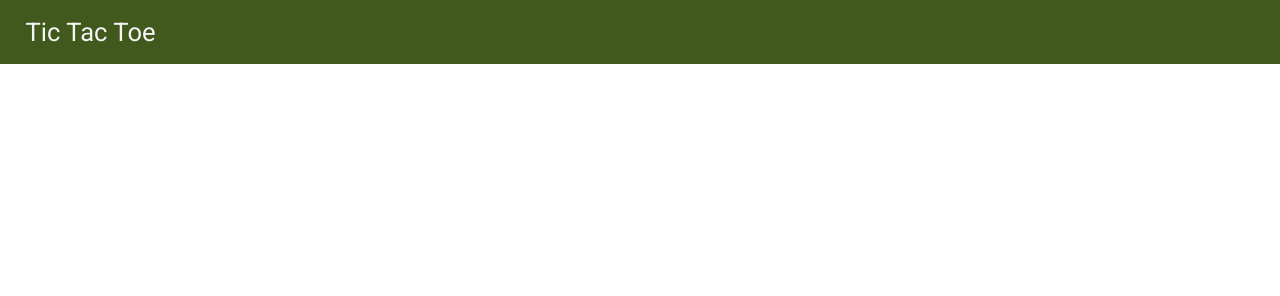
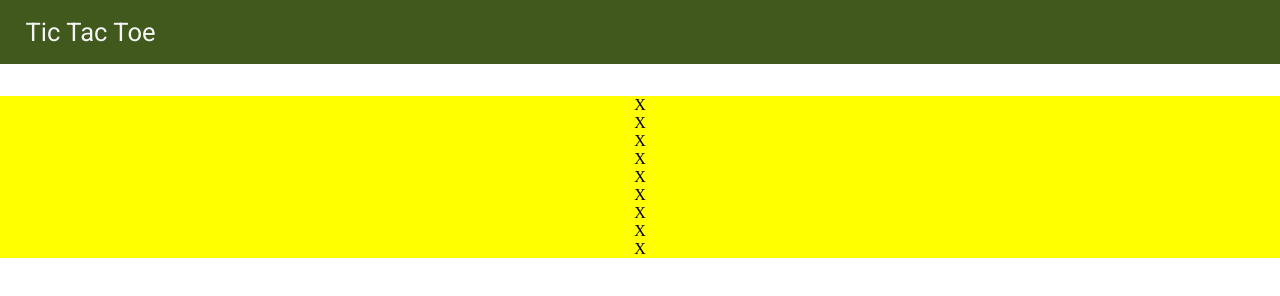
Before and after one commit to Muazzamkhan03/webTicTacToe, a plain HTML site: page index.html in a window 1280 px wide. Drawn offline with Linux system fonts and the light colour scheme.

Commit message:
Created game container

```diff
--- a/index.html
+++ b/index.html
@@ -14,6 +14,20 @@
         </ul>
     </nav>
 
+    <div class="gameContainer">
+        <div class="container">
+            <div class="box"><span class="boxText">X</span></div>
+            <div class="box"><span class="boxText">X</span></div>
+            <div class="box"><span class="boxText">X</span></div>
+            <div class="box"><span class="boxText">X</span></div>
+            <div class="box"><span class="boxText">X</span></div>
+            <div class="box"><span class="boxText">X</span></div>
+            <div class="box"><span class="boxText">X</span></div>
+            <div class="box"><span class="boxText">X</span></div>
+            <div class="box"><span class="boxText">X</span></div>
+        </div>
+    </div>
+
     <script src="script.js"></script>
 </body>
 </html>
--- a/style.css
+++ b/style.css
@@ -19,3 +19,10 @@ nav {
 nav ul{
     list-style-type: none;
 }
+
+.gameContainer{
+    background-color: yellow;
+    display: flex;
+    justify-content: center;
+    margin-top: 4vh;
+}
```
